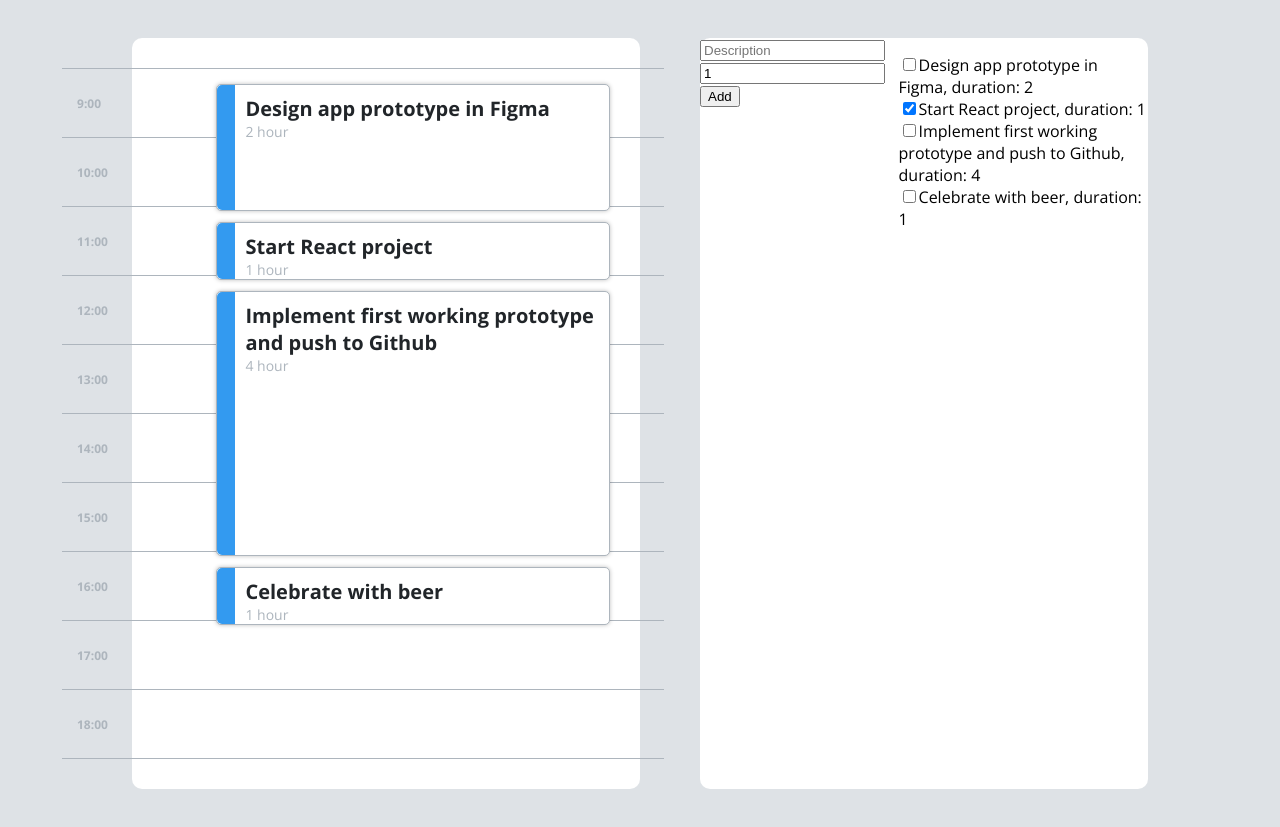
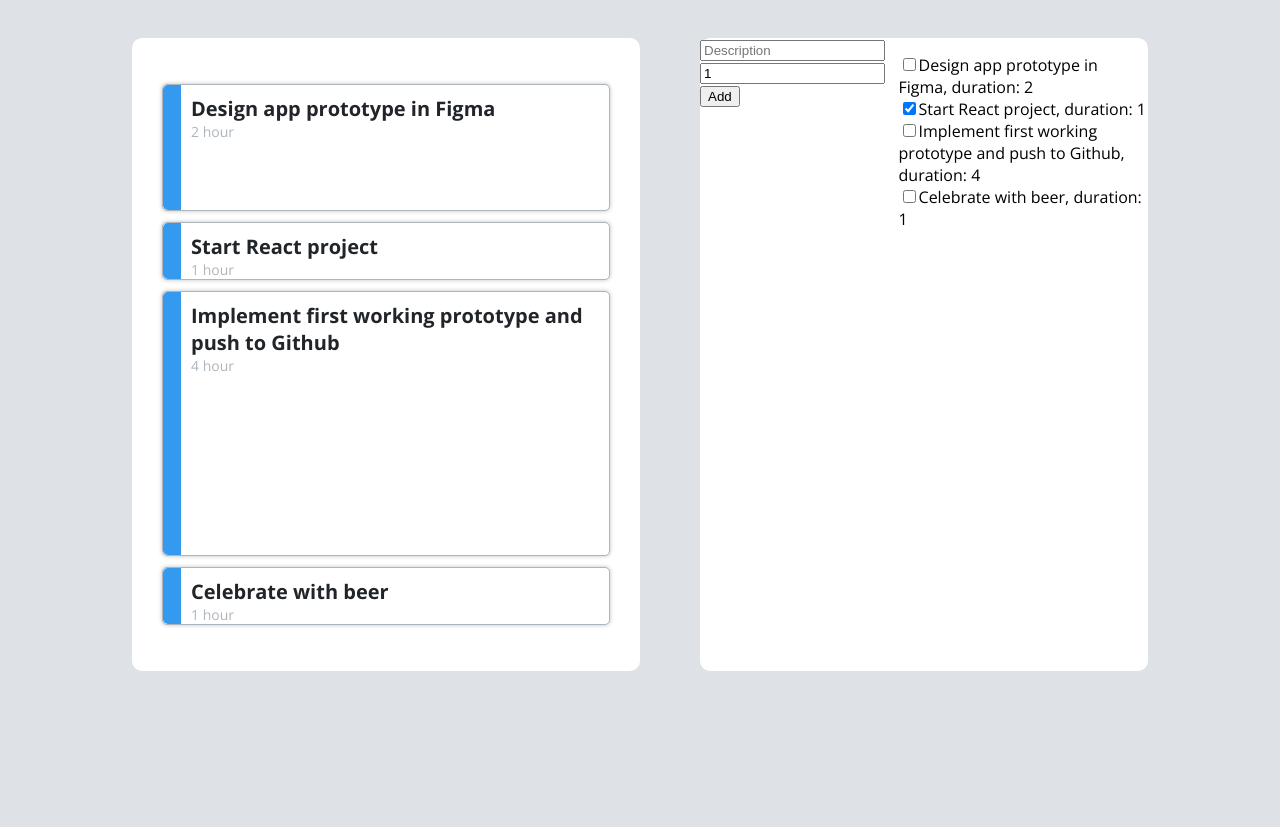
Before and after one commit to dcrescimbeni/todo-less, a React (Create React App) app: page / in a window 1280 px wide. After the commit the page ends 800 px from the top, so only its background shows below. Built offline with nearby package versions, Linux system fonts and the light colour scheme.

Commit message:
Hour markers postponed for later

```diff
--- a/src/HourTicks/HourTicks.js
+++ b/src/HourTicks/HourTicks.js
@@ -24,9 +24,13 @@ export default function HourTicks() {
 }
 
 const MainWrapper = styled.div`
-  width: 200%;
-  margin-left: -100px;
-  margin-right: -100%;
+  flex-basis: clamp(350px, 35vw, 550px);
+  margin-left: -50%;
+
+  /* flex-basis: clamp(650px, 30vw, 800px);
+  margin-left: -85px;
+  margin-right: -100%; */
+  /* border: 1px solid red; */
 `;
 
 const HourBlockElement = styled.div`
--- a/src/TimeColumn/TimeColumn.js
+++ b/src/TimeColumn/TimeColumn.js
@@ -8,7 +8,6 @@ export default function TimeColumn({ todoList, setTodoList, handleOnDragEnd }) {
   return (
     <DragDropContext onDragEnd={handleOnDragEnd}>
       <MainColumn className="timeColumn column">
-        <HourTicks></HourTicks>
         <TimeBlockWrapper>
           <Droppable droppableId="taskTimes">
             {(provided) => (
@@ -50,11 +49,12 @@ export default function TimeColumn({ todoList, setTodoList, handleOnDragEnd }) {
           </Droppable>
         </TimeBlockWrapper>
       </MainColumn>
+      {/* <HourTicks></HourTicks> */}
     </DragDropContext>
   );
 }
 
-//TODO: Fix alignment issues with hour markers
+// TODO: Implement hour markers
 
 const TimeBlockWrapper = styled.div``;
 
```
